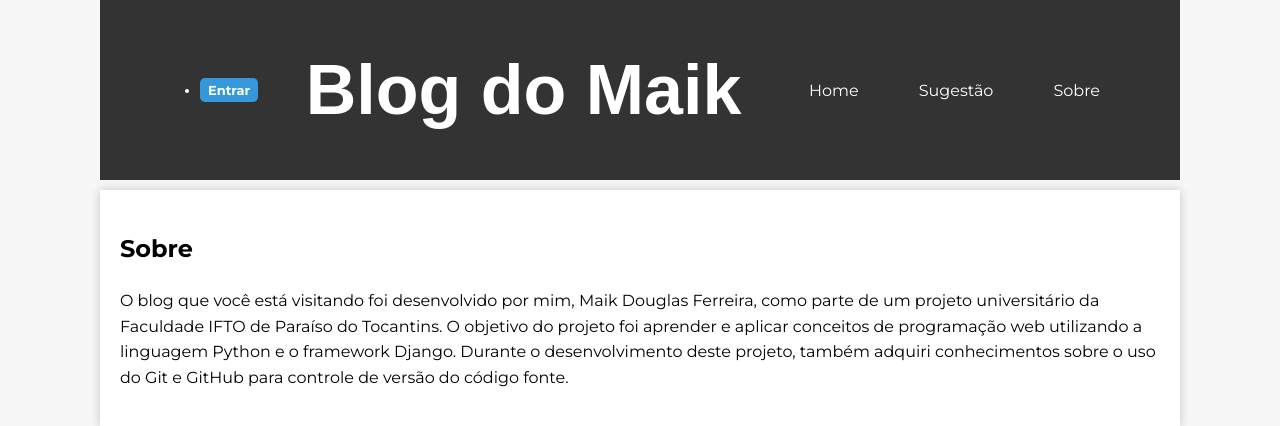
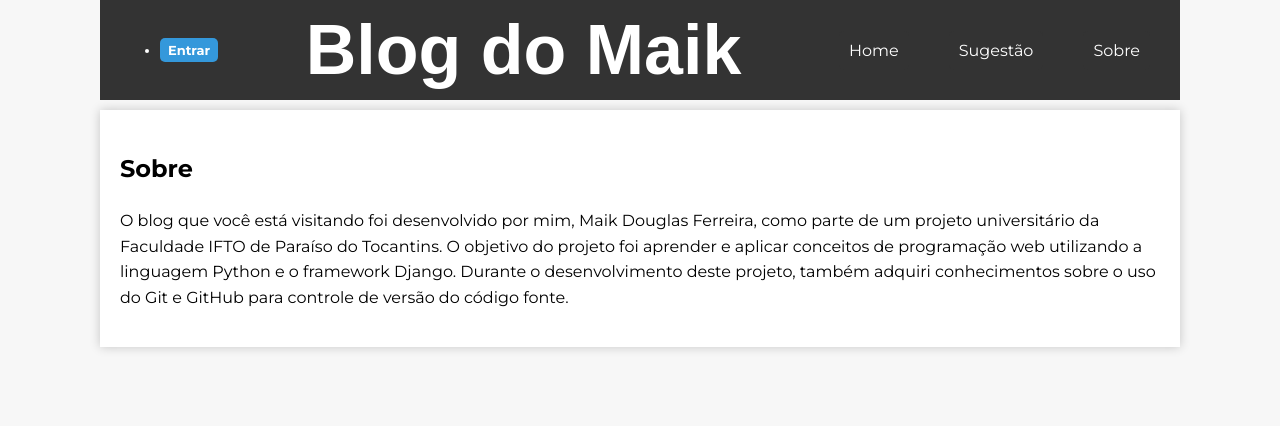
Before and after one commit to MaikDouglasOficial/meusite, a Django app: page /sobre/ in a window 1280 px wide. Shown: the top 426 px of the page. Run offline with Django 4.2, Linux system fonts and the light colour scheme.

Commit message:
Teste interação CSS.

```diff
--- a/blog/static/css/blog.css
+++ b/blog/static/css/blog.css
@@ -8,7 +8,7 @@ body {
 header {
 	background-color: #333;
 	color: #fff;
-	padding: 50px;
+	padding: 10px;
 	display: flex;
 	flex-wrap: wrap;
 	align-items: center;
```
